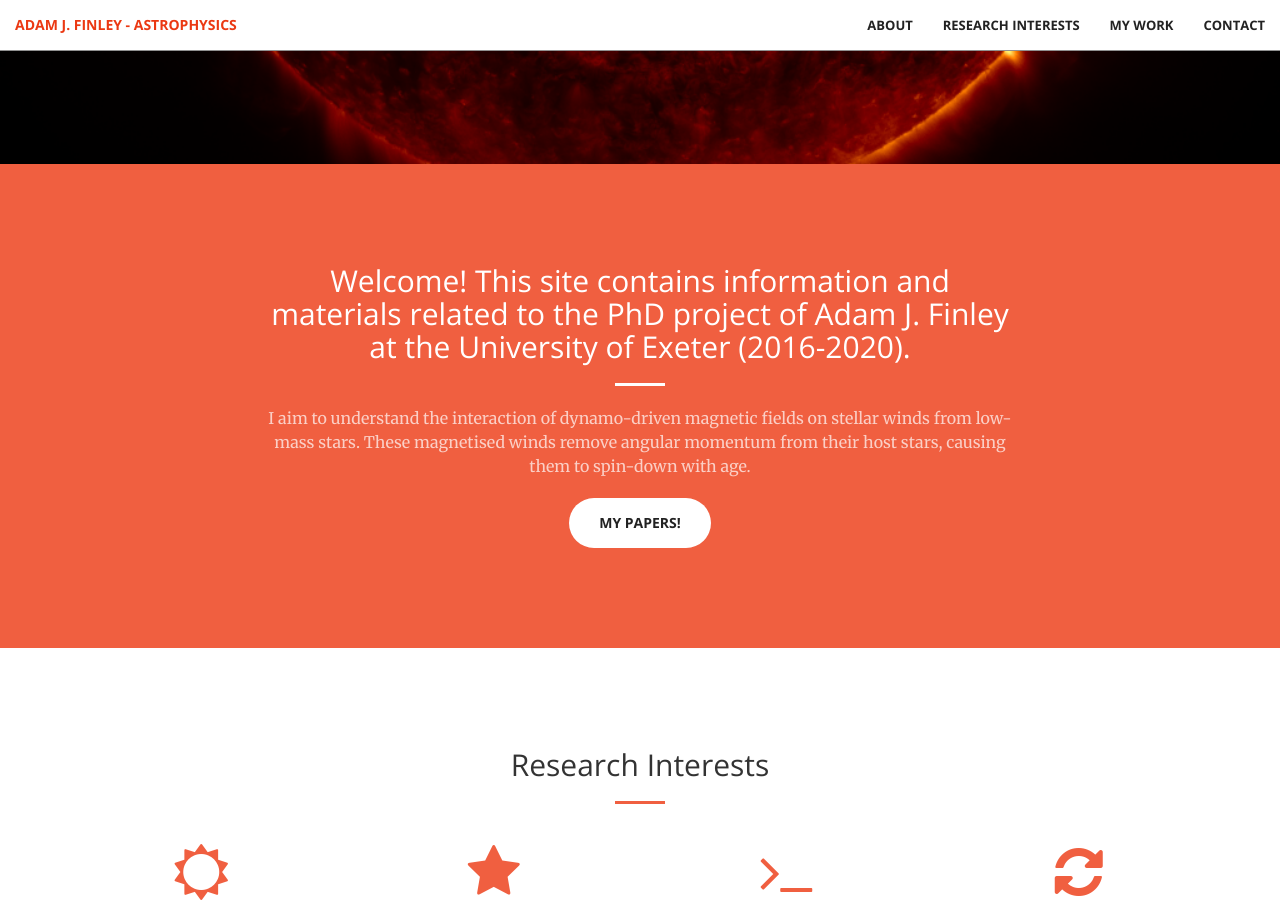
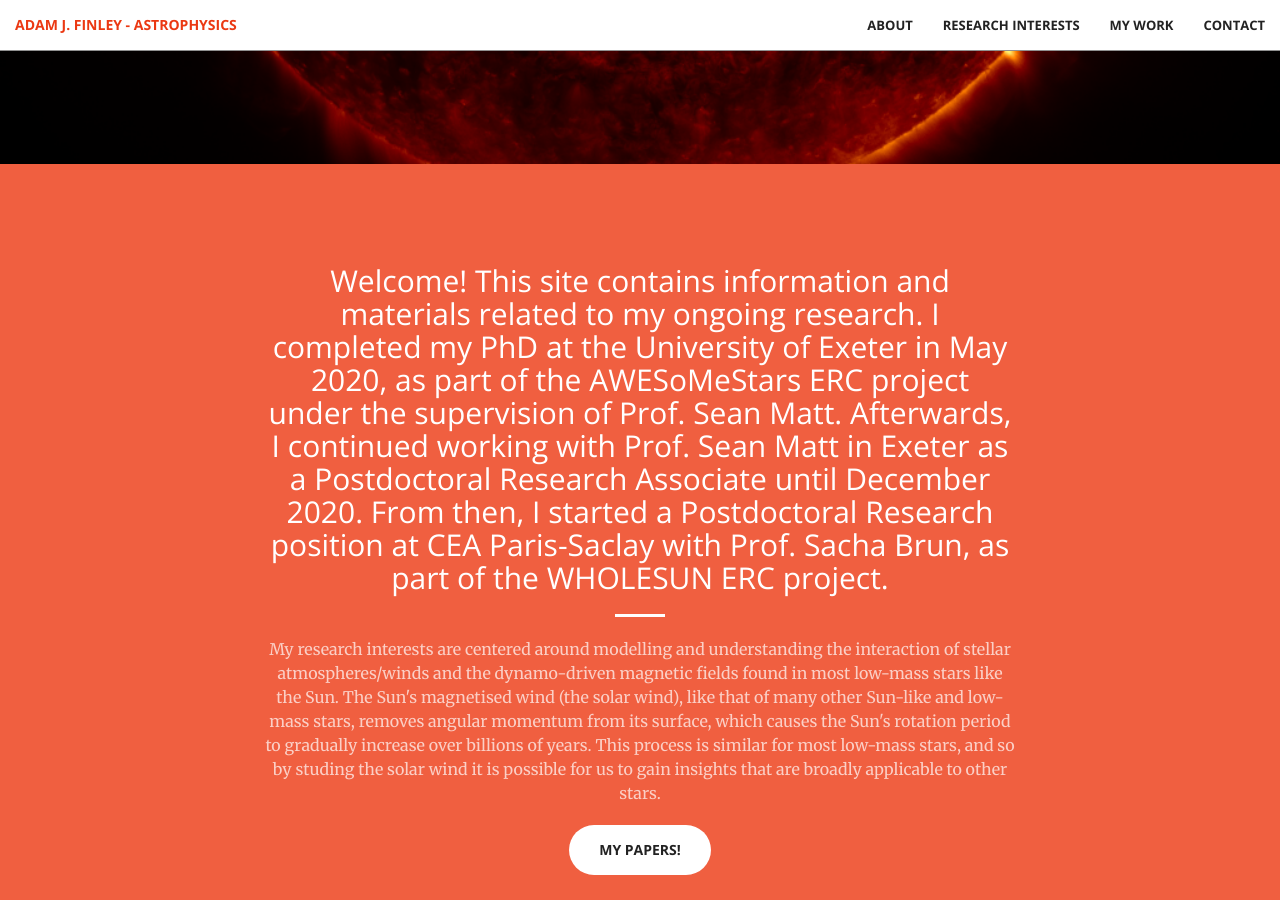
Before and after one commit to AdamJamesFinley/AdamJamesFinley.github.io, a Jekyll site: the page built from index.html, in a window 1280 px wide and 900 px high, scrolled down 736 px. Built offline with Jekyll 4.4.1, drawn with Linux system fonts in a browser that asks for light colours; some of the changed text lies outside the part shown.

Commit message:
intro and contact info

```diff
--- a/_includes/aside.html
+++ b/_includes/aside.html
@@ -1,8 +1,8 @@
   <aside class="bg-dark">
       <div class="container text-center">
           <div class="call-to-action">
-              <h2>University of Exeter Webpage</h2>
-              <a href="http://emps.exeter.ac.uk/physics-astronomy/staff/af472" class="btn btn-default btn-xl wow tada">More Info</a>
+              <h2>Previous Employment</h2>
+              <a href="http://emps.exeter.ac.uk/physics-astronomy/staff/af472" class="btn btn-default btn-xl wow tada">University of Exeter Page</a>
           </div>
       </div>
   </aside>
--- a/_includes/call-to-action.html
+++ b/_includes/call-to-action.html
@@ -2,9 +2,9 @@
     <div class="container">
         <div class="row">
             <div class="col-lg-8 col-lg-offset-2 text-center">
-                <h2 class="section-heading">Welcome! This site contains information and materials related to the PhD project of Adam J. Finley at the University of Exeter (2016-2020).</h2>
+                <h2 class="section-heading">Welcome! This site contains information and materials related to my ongoing research. I completed my PhD at the University of Exeter in May 2020, as part of the AWESoMeStars ERC project under the supervision of Prof. Sean Matt. Afterwards, I continued working with Prof. Sean Matt in Exeter as a Postdoctoral Research Associate until December 2020. From then, I started a Postdoctoral Research position at CEA Paris-Saclay with Prof. Sacha Brun, as part of the WHOLESUN ERC project. </h2>
                 <hr class="light">
-                <p class="text-faded">I aim to understand the interaction of dynamo-driven magnetic fields on stellar winds from low-mass stars. These magnetised winds remove angular momentum from their host stars, causing them to spin-down with age.</p>
+                <p class="text-faded">My research interests are centered around modelling and understanding the interaction of stellar atmospheres/winds and the dynamo-driven magnetic fields found in most low-mass stars like the Sun. The Sun's magnetised wind (the solar wind), like that of many other Sun-like and low-mass stars, removes angular momentum from its surface, which causes the Sun's rotation period to gradually increase over billions of years. This process is similar for most low-mass stars, and so by studing the solar wind it is possible for us to gain insights that are broadly applicable to other stars.</p>
                 <a href="#papers" class="btn btn-default btn-xl">My Papers!</a>
             </div>
         </div>
--- a/_includes/contact.html
+++ b/_includes/contact.html
@@ -4,7 +4,7 @@
             <div class="col-lg-8 col-lg-offset-2 text-center">
                 <h2 class="section-heading">Contact Details</h2>
                 <hr class="primary">
-                <p>Institution Address:<br/> College of Engineering, Mathematics and Physical Sciences<br /> Physics Building<br /> Streatham Campus<br /> University of Exeter<br /> North Park Road<br /> Exeter<br /> UK<br /> EX4 4QL</p>
+                <p>Institution Address:<br/> DRF/IRFU/DAp/LDE3<br />  CEA Paris-Saclay<br /> Gif-sur-Yvette Cedex<br /> 91191<br /> France</p>
 
 
             </div>
@@ -17,13 +17,13 @@
         <div class="col-lg-2 col-lg-offset-1 text-center">
             <a href="af472@exeter.ac.uk">
             <i class="fa fa-envelope-o fa-3x wow bounceIn" data-wow-delay=".1s"></i>
-                <p>af472@exeter.ac.uk</p>
+                <p>adam.finley@cea.fr</p>
             </a>
         </div>
         <div class="col-lg-2 col-lg-offset-1 text-center">
-            <a href="https://github.com/af472">
+            <a href="https://github.com/AdamJamesFinley">
             <i class="fa fa-github fa-3x wow bounceIn" data-wow-delay=".1s"></i>
-                <p>af472</p>
+                <p>AdamJamesFinley</p>
             </a>
         </div>
 
```
